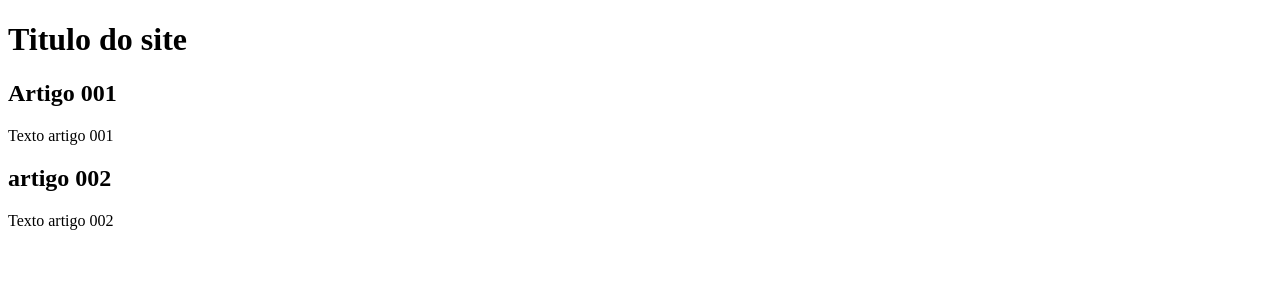
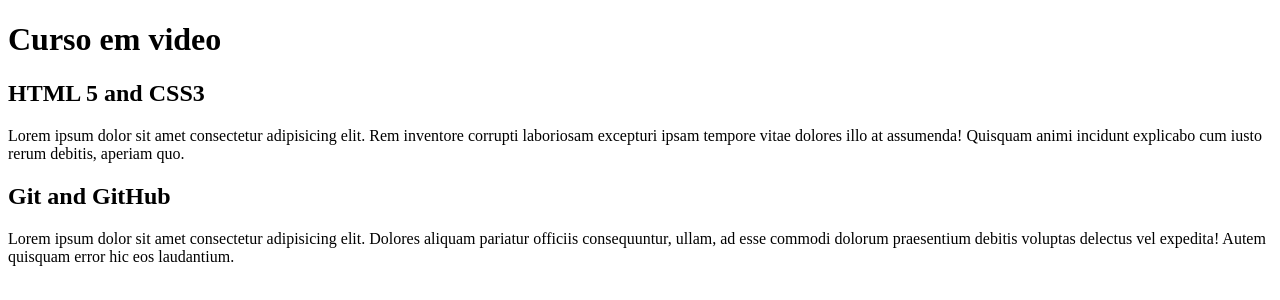
Before and after one commit to AntonyMaiko/projetct-site, a plain HTML site: page index.html in a window 1280 px wide. Drawn offline with Linux system fonts and the light colour scheme.

Commit message:
inicio_conteudo

```diff
--- a/index.html
+++ b/index.html
@@ -9,15 +9,21 @@
 <body>
     <main>
         <head>
-            <h1>Titulo do site</h1>
+            <h1>Curso em video</h1>
         </head>
         <article>
-            <h2>Artigo 001</h2>
-            <p>Texto artigo 001</p>
+            <h2>HTML 5 and CSS3</h2>
+            <p>Lorem ipsum dolor sit amet consectetur adipisicing elit.
+                Rem inventore corrupti laboriosam excepturi ipsam tempore
+                vitae dolores illo at assumenda! Quisquam animi incidunt
+                explicabo cum iusto rerum debitis, aperiam quo.</p>
         </article>
         <article>
-            <h2>artigo 002</h2>
-            <p>Texto artigo 002</p>
+            <h2>Git and GitHub</h2>
+            <p>Lorem ipsum dolor sit amet consectetur adipisicing elit.
+                Dolores aliquam pariatur officiis consequuntur, ullam,
+                ad esse commodi dolorum praesentium debitis voluptas delectus
+                vel expedita! Autem quisquam error hic eos laudantium.</p>
         </article>
     </main>
 </body>
```
